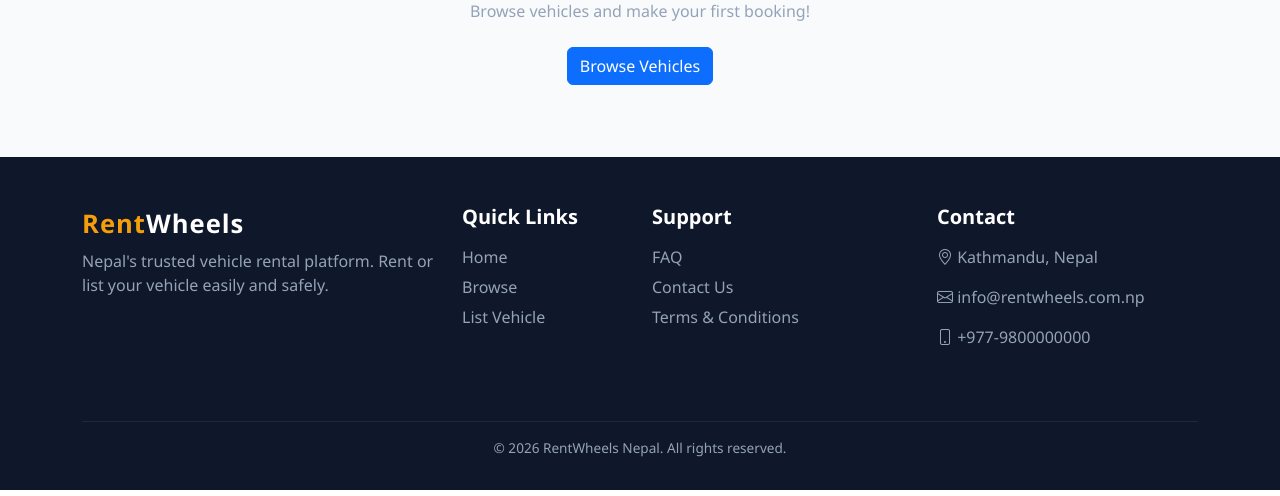
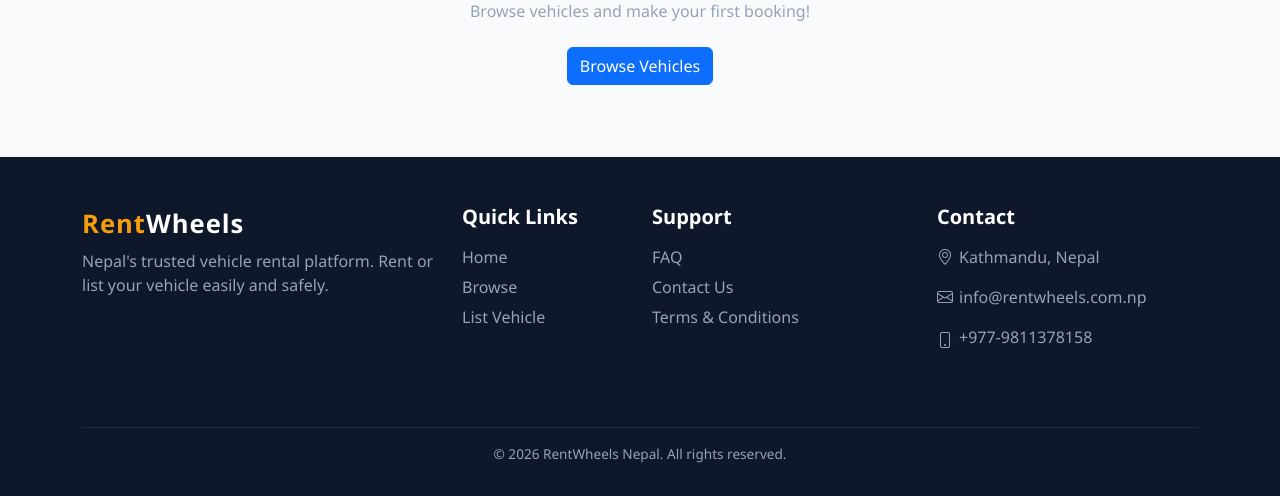
Before and after one commit to sujal-limbu/Rent-Wheels, a Django app: page /bookings/my/ in a window 1280 px wide. Shown: the part 387-883 px from the top of the page. Run offline with Django 5.2, Linux system fonts and the light colour scheme; the visitor is signed in with stand-in values (Sample User, id 1); data that the repository does not hold is empty; some libraries are stand-ins or nearby versions.

Commit message:
Call Feature added

```diff
--- a/bookings/views.py
+++ b/bookings/views.py
@@ -2,6 +2,7 @@ from django.shortcuts import render, get_object_or_404, redirect
 from django.contrib.auth.decorators import login_required
 from django.contrib import messages
 from django.conf import settings
+from django.utils import timezone
 from datetime import date
 import uuid
 import json
@@ -21,6 +22,20 @@ def generate_esewa_signature(secret_key, total_amount, transaction_uuid, product
         hashlib.sha256
     ).digest()
     return base64.b64encode(signature).decode('utf-8')
+
+
+def complete_expired_bookings(renter):
+    """Auto-complete confirmed bookings whose end_date has passed."""
+    expired = Booking.objects.filter(
+        renter   = renter,
+        status   = 'confirmed',
+        end_date__lt = timezone.now().date(),
+    )
+    for booking in expired:
+        booking.status = 'completed'
+        booking.save()
+        booking.vehicle.is_available = True
+        booking.vehicle.save()
 
 
 @login_required
@@ -76,7 +91,6 @@ def create_booking(request, vehicle_pk):
             message    = f'Your booking for {vehicle.brand} {vehicle.model} from {start} to {end} and payment is pending.',
             notif_type = 'booking',
         )
-
         send_notification(
             user       = vehicle.owner,
             title      = 'New Booking Request!',
@@ -92,6 +106,9 @@ def create_booking(request, vehicle_pk):
 
 @login_required
 def my_bookings(request):
+    # ✅ Auto-complete expired bookings before listing
+    complete_expired_bookings(request.user)
+
     bookings = Booking.objects.filter(renter=request.user).order_by('-created_at')
     return render(request, 'bookings/my_bookings.html', {'bookings': bookings})
 
@@ -179,8 +196,7 @@ def payment_success(request):
 
         payment.status       = 'success'
         payment.esewa_ref_id = ref_id
-        from django.utils import timezone
-        payment.paid_at = timezone.now()
+        payment.paid_at      = timezone.now()
         payment.save()
 
         booking.status = 'confirmed'
--- a/templates/base.html
+++ b/templates/base.html
@@ -136,9 +136,16 @@
                 </div>
                 <div class="col-md-3 mb-4">
                     <h5>Contact</h5>
-                    <p><i class="bi bi-geo-alt"></i> Kathmandu, Nepal</p>
-                    <p><i class="bi bi-envelope"></i> info@rentwheels.com.np</p>
-                    <p><i class="bi bi-phone"></i> +977-9800000000</p>
+                    <p style="display:flex; align-items:center; gap:6px;">
+                        <i class="bi bi-geo-alt"></i> Kathmandu, Nepal
+                    </p>
+                    <p style="display:flex; align-items:center; gap:6px;">
+                        <i class="bi bi-envelope"></i> info@rentwheels.com.np
+                    </p>
+                    <p style="display:flex; align-items:center; gap:6px;">
+                        <i class="bi bi-phone"></i>
+                        <a href="tel:+9779811378158" style="color:inherit; text-decoration:none;">+977-9811378158</a>
+                    </p>
                 </div>
             </div>
             <div class="footer-bottom">
```
Also changed, not shown: vehicles/views.py (+32 -23 lines).
